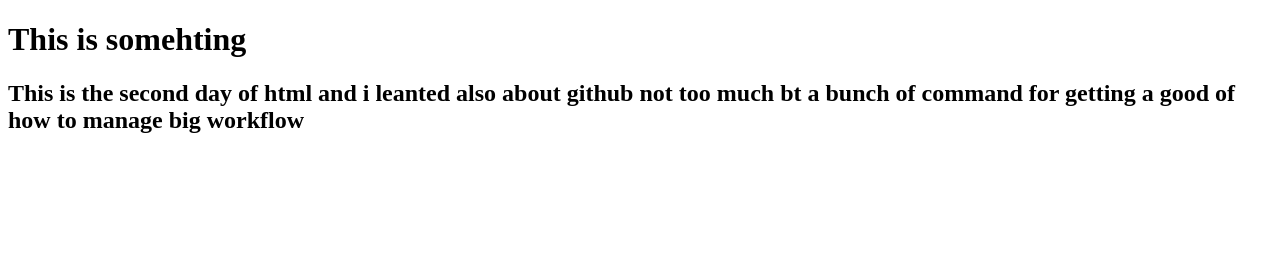
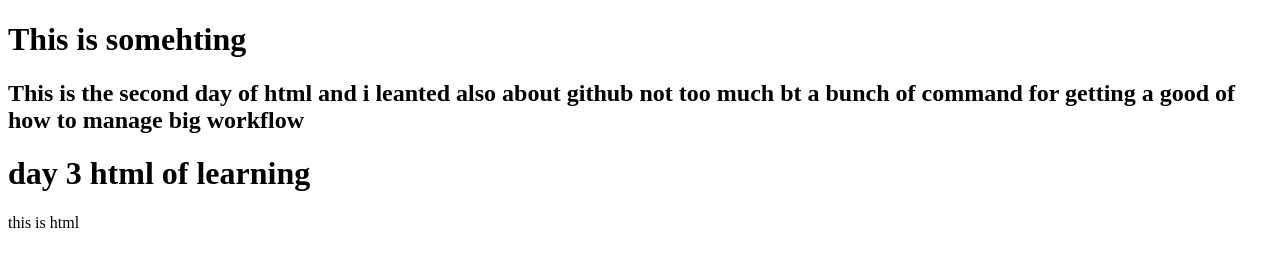
Before and after one commit to asraful2002/mordern-css3-ali-hossein, a plain HTML site: page index.html in a window 1280 px wide. Drawn offline with Linux system fonts and the light colour scheme.

Commit message:
day 4  in html

```diff
--- a/index.html
+++ b/index.html
@@ -13,5 +13,7 @@
       much bt a bunch of command for getting a good of how to manage big
       workflow
     </h2>
+    <h1>day 3 html of learning</h1>
+    <p>this is html</p>
   </body>
 </html>
```
